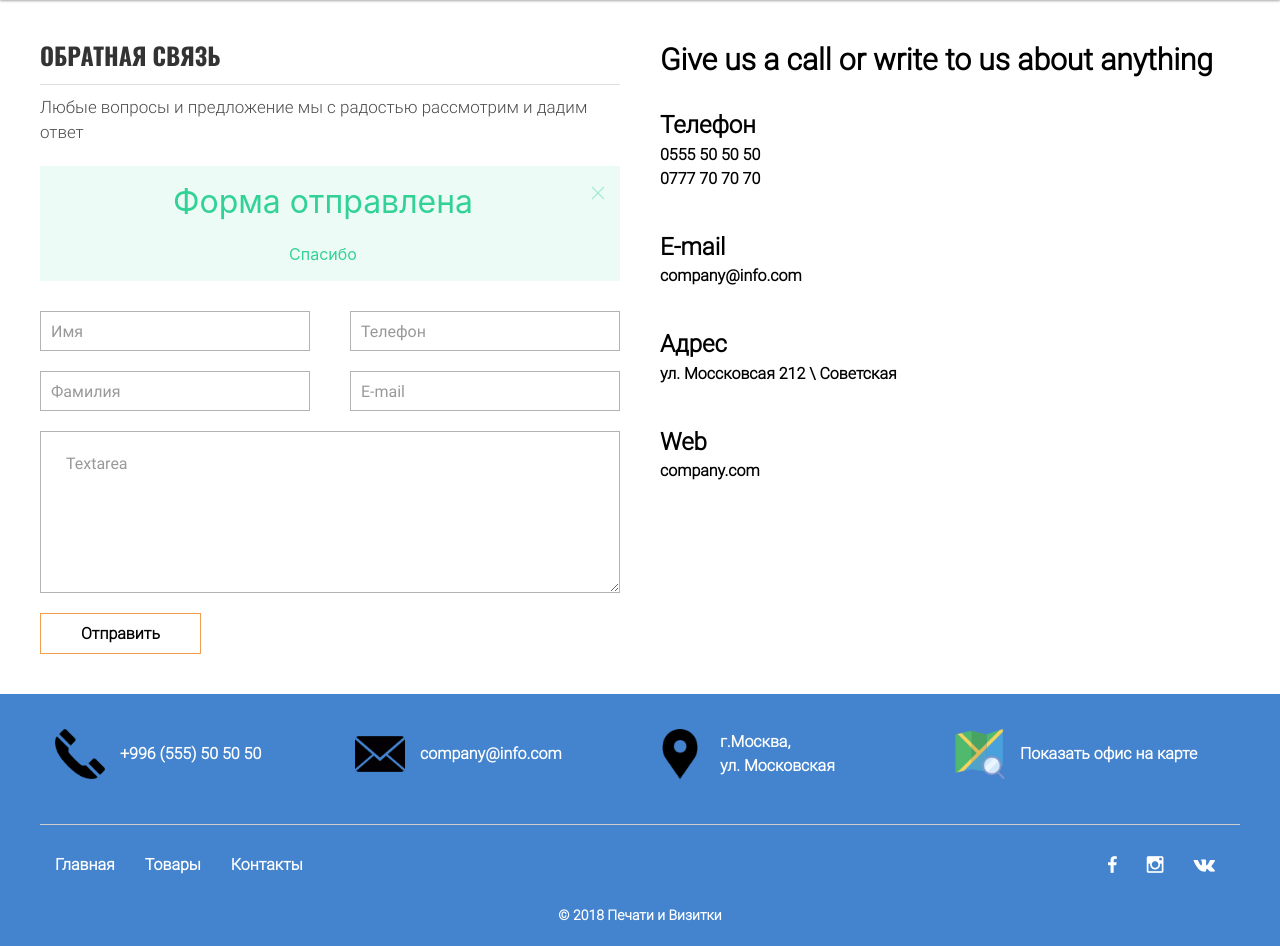
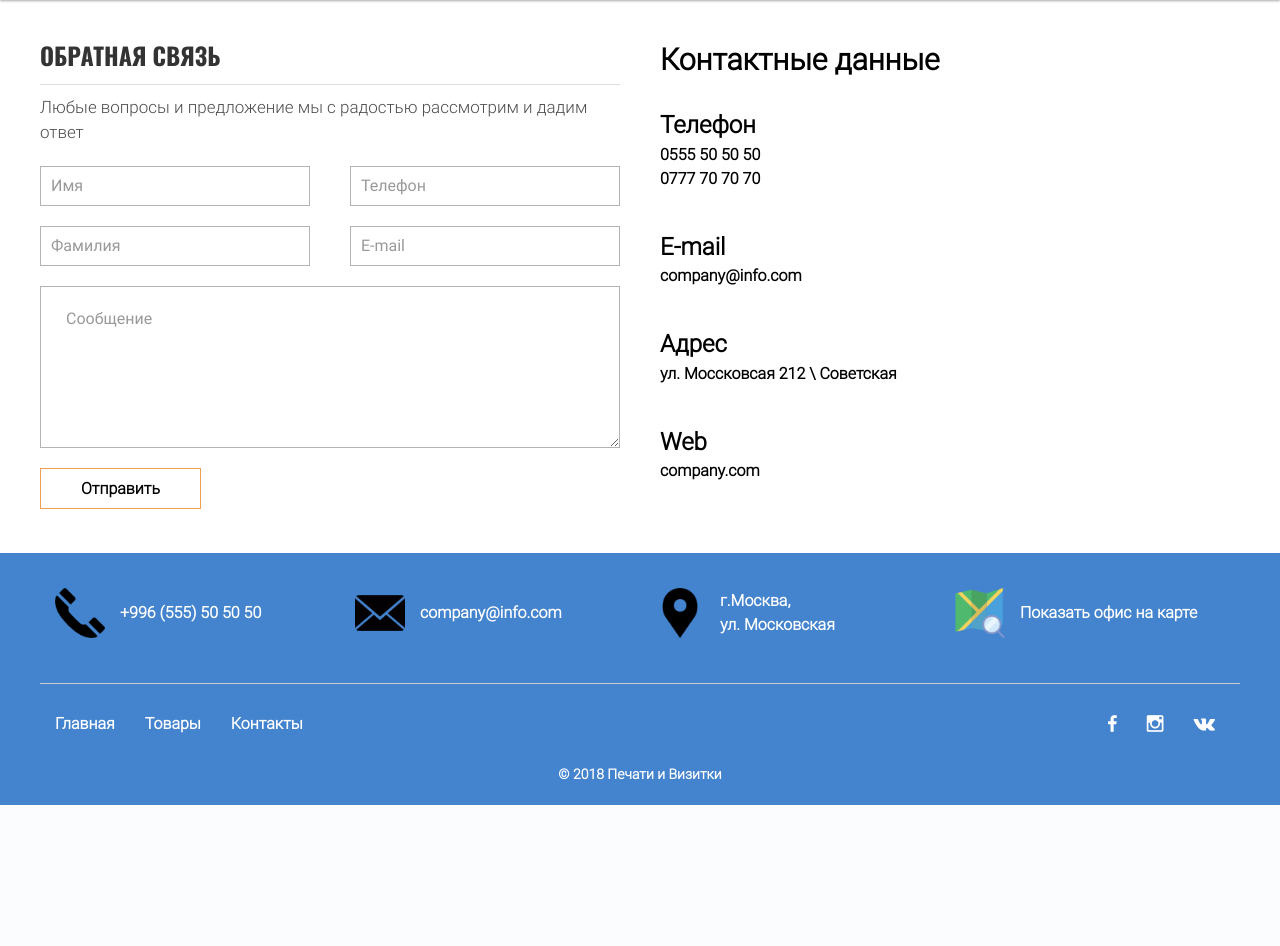
Before and after one commit to katalyzator/pechati, a Django app: page /contacts/ in a window 1280 px wide. Shown: the part 120-1066 px from the top of the page. After the commit the page ends 925 px from the top, so only its background shows below. Run offline with Django 3.2, Linux system fonts and the light colour scheme; parts of the project's set-up code (start-up, migrations or seed data) failed here and were passed over; some libraries are stand-ins or nearby versions.

Commit message:
contact page changed

```diff
--- a/templates/contacts.html
+++ b/templates/contacts.html
@@ -9,11 +9,11 @@
                 <div>
                     <h3 class="title">Обратная связь</h3>
                     <p class="para">Любые вопросы и предложение мы с радостью рассмотрим и дадим ответ</p>
-                    <div class="uk-alert-success" uk-alert=""><a class="uk-alert-close" uk-close=""></a>
-                        <h2 class="uk-text-center">
-                            Форма отправлена</h2>
-                        <p class="uk-text-center">Спасибо</p>
-                    </div>
+{#                    <div class="uk-alert-success" uk-alert=""><a class="uk-alert-close" uk-close=""></a>#}
+{#                        <h2 class="uk-text-center">#}
+{#                            Форма отправлена</h2>#}
+{#                        <p class="uk-text-center">Спасибо</p>#}
+{#                    </div>#}
                     <form class="uk-grid uk-child-width-1-1 form-grid uk-child-width-1-2@l">
                         <div>
                             <input class="uk-input contact-input" type="text" placeholder="Имя" required>
@@ -24,7 +24,7 @@
                             <input class="uk-input contact-input" type="email" placeholder="E-mail" required>
                         </div>
                         <div class="textarea-block">
-                            <textarea class="uk-textarea contact-area" rows="5" placeholder="Textarea"></textarea>
+                            <textarea class="uk-textarea contact-area" rows="5" placeholder="Сообщение"></textarea>
                         </div>
                         <div class="button-block">
                             <button class="send-button">Отправить</button>
@@ -33,7 +33,7 @@
                 </div>
                 <div>
                     <div class="contact-info">
-                        <h2>Give us a call or write to us about anything</h2>
+                        <h2>Контактные данные</h2>
                         <div class="info-block">
                             <h3>Телефон</h3>
                             <p>0555 50 50 50</p>
--- a/templates/footer.html
+++ b/templates/footer.html
@@ -31,9 +31,9 @@
         <div class="uk-navbar-nav bottom-navbar">
             <div class="uk-navbar-left">
                 <ul class="uk-navbar-nav">
-                    <li><a class="footer-link" href="index.html">Главная</a></li>
-                    <li><a class="footer-link" href="goods.html">Товары</a></li>
-                    <li><a class="footer-link" href="contacts.html">Контакты</a></li>
+                    <li><a class="footer-link" href="{% url 'index_view' %}">Главная</a></li>
+                    <li><a class="footer-link" href="{% url 'products' %}">Товары</a></li>
+                    <li><a class="footer-link" href="{% url 'contacts_view' %}">Контакты</a></li>
                 </ul>
             </div>
             <div class="uk-navbar-right">
```
